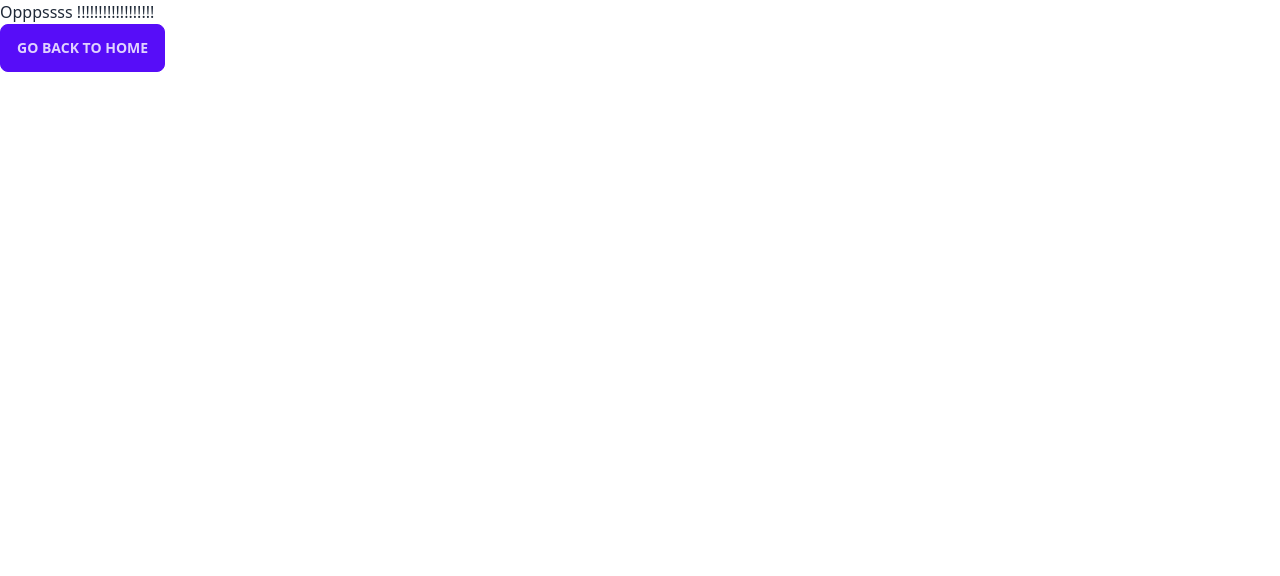
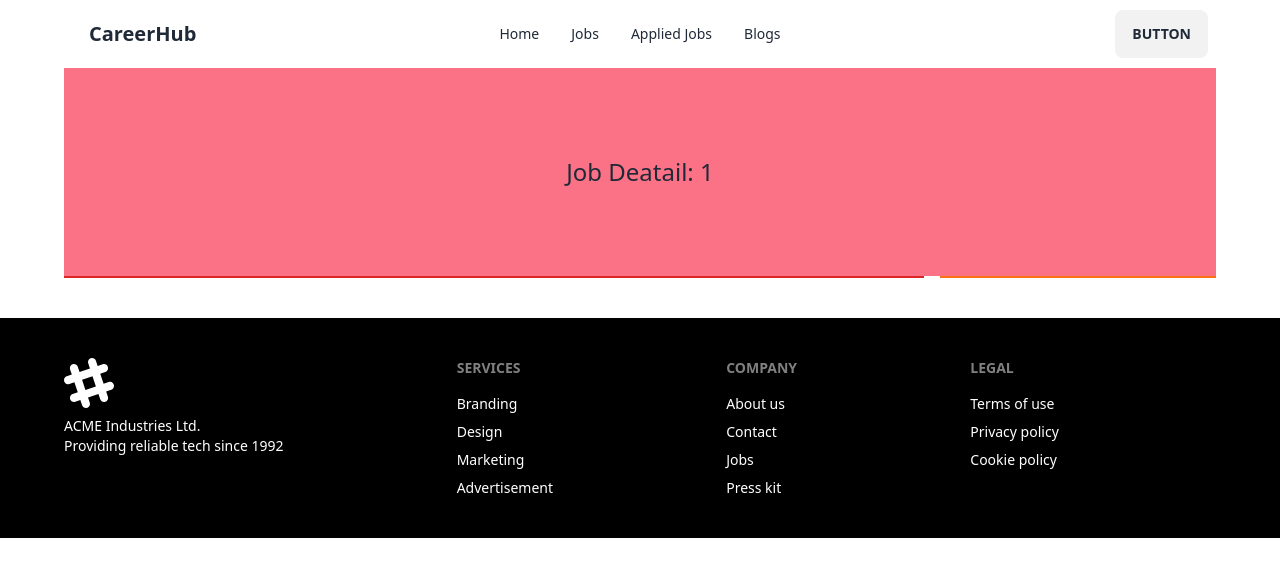
Before and after one commit to codermahbub20/carrer-hub-react-project, a React (Vite) app: page /job/1 in a window 1280 px wide. Shown: the top 576 px of the page. Built offline with nearby package versions, Linux system fonts and the light colour scheme.

Commit message:
View details section added

```diff
--- a/src/Components/FeaturedJobs/FeaturedJob.jsx
+++ b/src/Components/FeaturedJobs/FeaturedJob.jsx
@@ -5,6 +5,8 @@ import Job from "../Job/Job";
 const FeaturedJob = () => {
 
     const [jobs, setJobs] = useState([]);
+
+    const [datalength,setDatalength] = useState(4);
 
     useEffect(() => {
         fetch('Jobs.json')
@@ -19,9 +21,13 @@ const FeaturedJob = () => {
                 <p className="text-center">Explore thousands of job opportunities with all the information you need. Its your future</p>
                 <div className="grid grid-cols-2">
                 {
-                    jobs.map(job => <Job key={job.id} job={job}></Job>)
+                    jobs.slice(0,datalength).map(job => <Job key={job.id} job={job}></Job>)
                 }
                 </div>
+
+            </div>
+            <div className={datalength === jobs.length && 'hidden' || "flex mt-5 justify-center"}>
+                <button className="btn btn-primary" onClick={() => setDatalength(jobs.length)}>Show All Jobs</button>
             </div>
         </div>
     );
--- a/src/Components/Job/Job.jsx
+++ b/src/Components/Job/Job.jsx
@@ -2,9 +2,10 @@
 
 import { FaLocationArrow } from "react-icons/fa6";
 import { AiFillDollarCircle } from "react-icons/ai";
+import { Link } from "react-router-dom";
 
 const Job = ({ job }) => {
-    const { logo,job_title,company_name,remote_or_onsite,job_type,location,salary } = job;
+    const { id,logo,job_title,company_name,remote_or_onsite,job_type,location,salary } = job;
     return (
 
         <div className="max-w-lg mt-3 p-5 mb-2 bg-white border border-gray-200  rounded-xl dark:bg-gray-800 shadow-xl dark:border-gray-700">
@@ -23,7 +24,10 @@ const Job = ({ job }) => {
                 <h2 className="flex gap-2"><AiFillDollarCircle className="mt-1"></AiFillDollarCircle>{salary}</h2>
             </div>
 
+           <Link to={`/job/${id}`}>
            <button className="btn btn-primary mt-4">View Details</button>
+           </Link>
+
         </div>
 
     );
--- /dev/null
+++ b/src/Components/Jobdetails/Jobdetails.jsx
@@ -0,0 +1,31 @@
+import { useLoaderData, useParams } from "react-router-dom";
+
+
+const Jobdetails = () => {
+
+    const jobs = useLoaderData();
+    const { id } = useParams();
+
+    const idInt = parseInt(id);
+    // console.log(idInt)
+
+    const job = jobs.find(job => job.id === idInt);
+    console.log(job)
+
+    return (
+        <div>
+            <h2 className="h-52 text-2xl flex justify-center items-center bg-rose-400">Job Deatail: {id}</h2>
+
+            <div className="grid gap-4 md:grid-cols-4">
+
+                <div className="border md:col-span-3 border-red-600"> </div>
+
+                <div className="border border-orange-500">
+
+                </div>
+            </div>
+        </div>
+    );
+};
+
+export default Jobdetails;
--- a/src/main.jsx
+++ b/src/main.jsx
@@ -10,6 +10,7 @@ import Root from './Components/Root/Root';
 import Home from './Components/Home/Home';
 import AppliedJobs from './Components/AppliedJobs/AppliedJobs';
 import ErrorPage from './Components/ErrorPage/ErrorPage';
+import Jobdetails from './Components/Jobdetails/Jobdetails';
 
 const router = createBrowserRouter([
   {
@@ -22,9 +23,14 @@ const router = createBrowserRouter([
         element: <Home></Home>
       },
       {
+        path: "/job/:id",
+        element: <Jobdetails></Jobdetails>,
+        loader: () => fetch(`../Jobs.json`)
+      },
+      {
         path: "/applied",
         element: <AppliedJobs></AppliedJobs>
-      }
+      },
     ]
   },
 ]);
```
